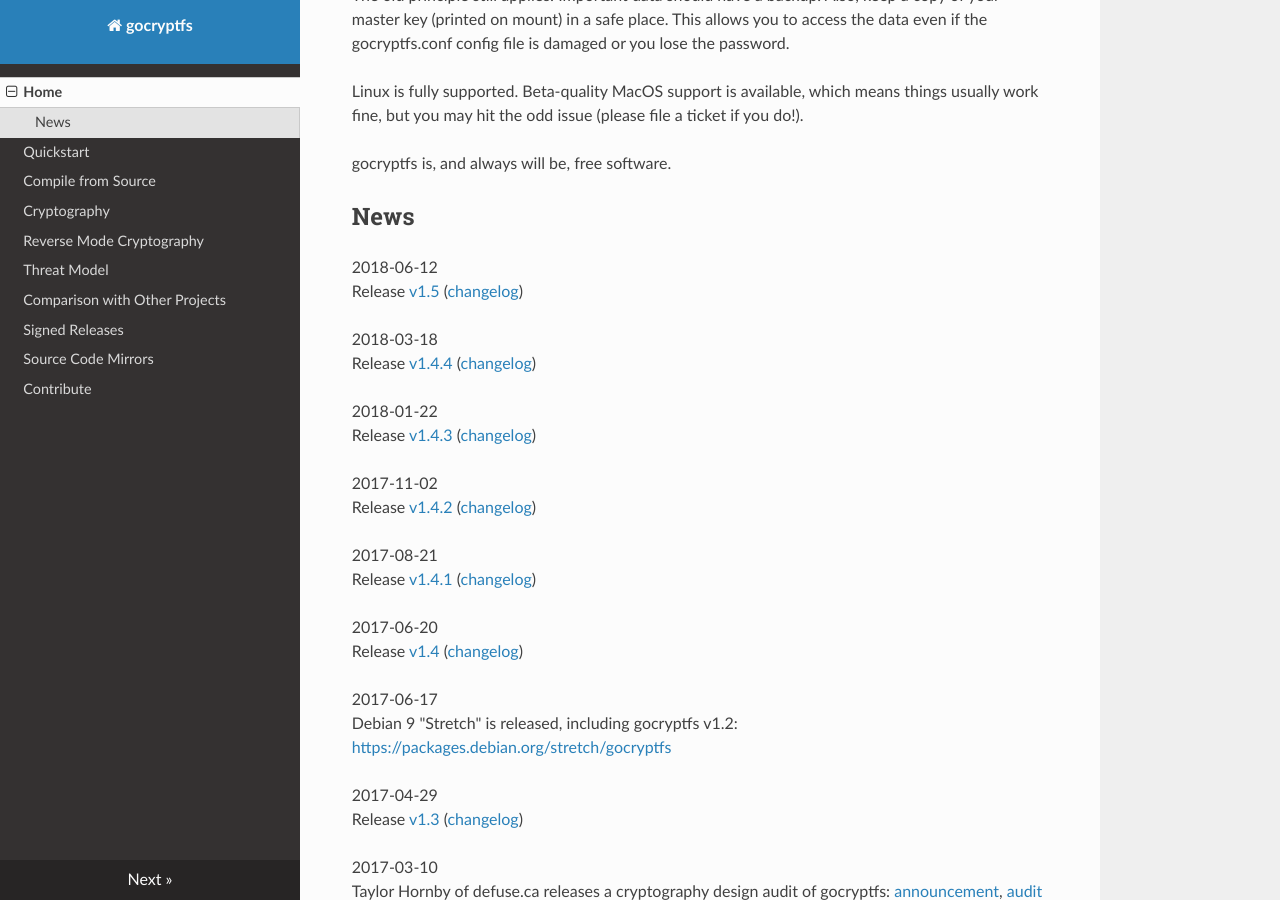
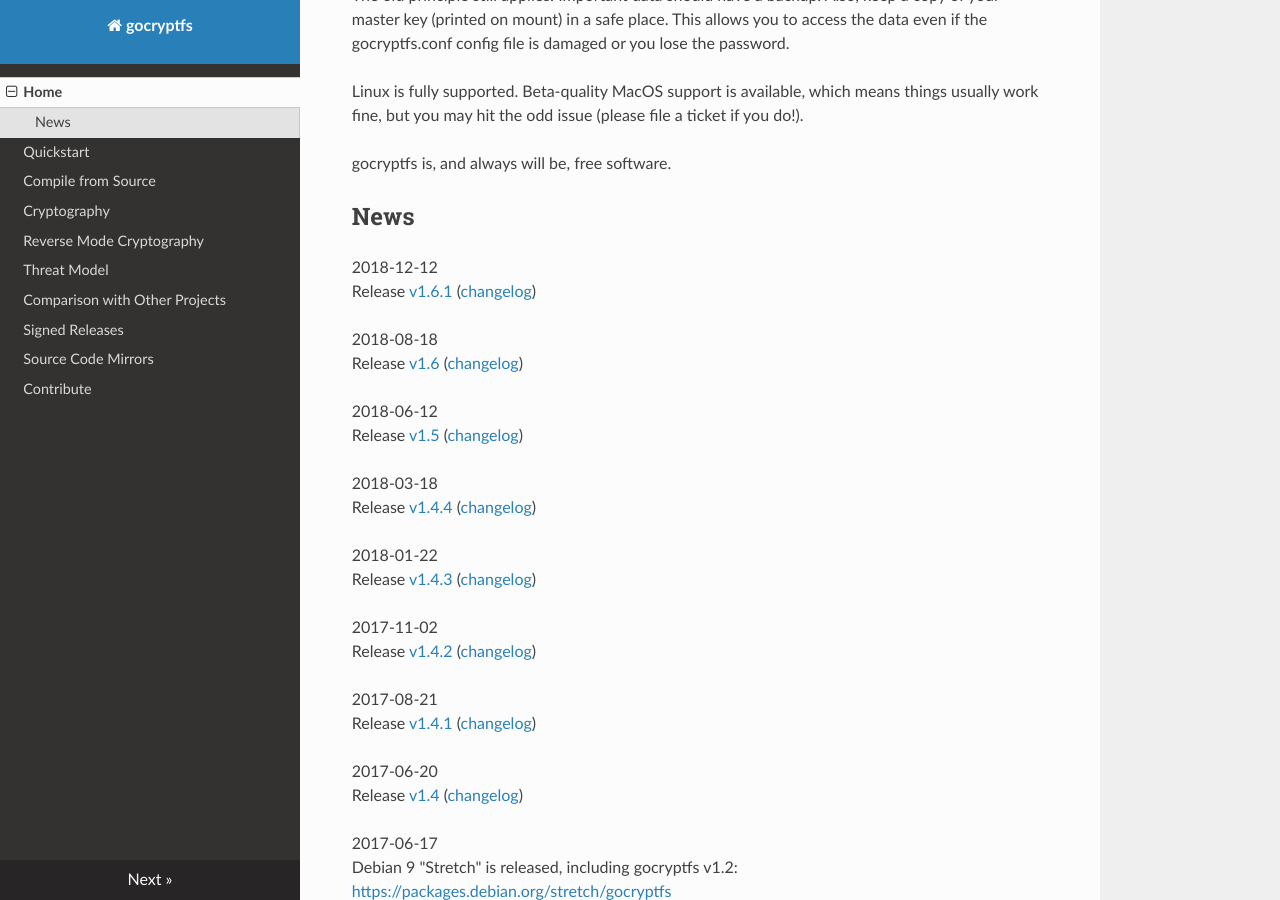
Before and after one commit to rfjakob/gocryptfs-website, an MkDocs documentation site: the page built from docs/index.md, in a window 1280 px wide and 900 px high, scrolled down 912 px. Built offline with MkDocs 1.6.1, drawn with Linux system fonts in a browser that asks for light colours; nearby versions of some CDN libraries; old or Windows-style settings are respelled for this version of MkDocs.

Commit message:
Update News

```diff
--- a/docs/index.md
+++ b/docs/index.md
@@ -46,6 +46,14 @@ gocryptfs is, and always will be, free software.
 News
 ----
 
+2018-12-12
+Release [v1.6.1](https://github.com/rfjakob/gocryptfs/releases)
+([changelog](https://github.com/rfjakob/gocryptfs#changelog))
+
+2018-08-18
+Release [v1.6](https://github.com/rfjakob/gocryptfs/releases)
+([changelog](https://github.com/rfjakob/gocryptfs#changelog))
+
 2018-06-12
 Release [v1.5](https://github.com/rfjakob/gocryptfs/releases) ([changelog](https://github.com/rfjakob/gocryptfs#changelog))
 
```
